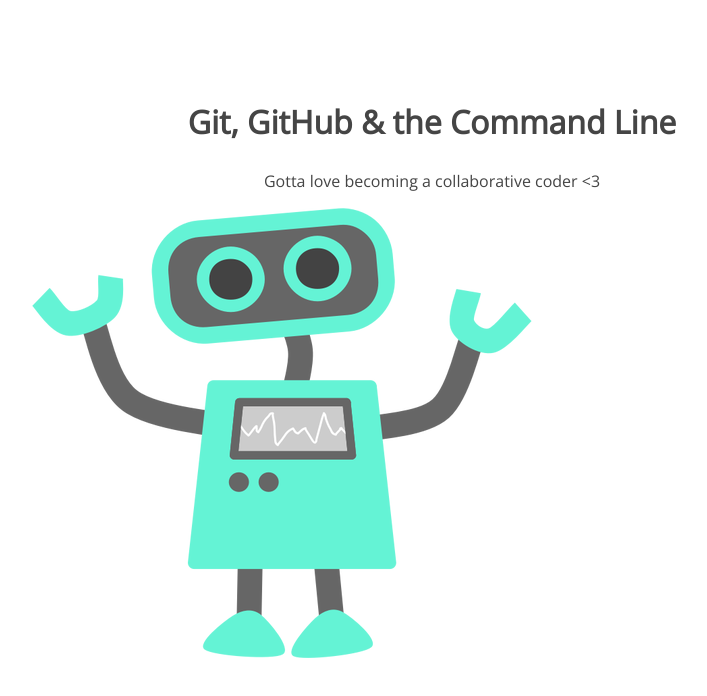
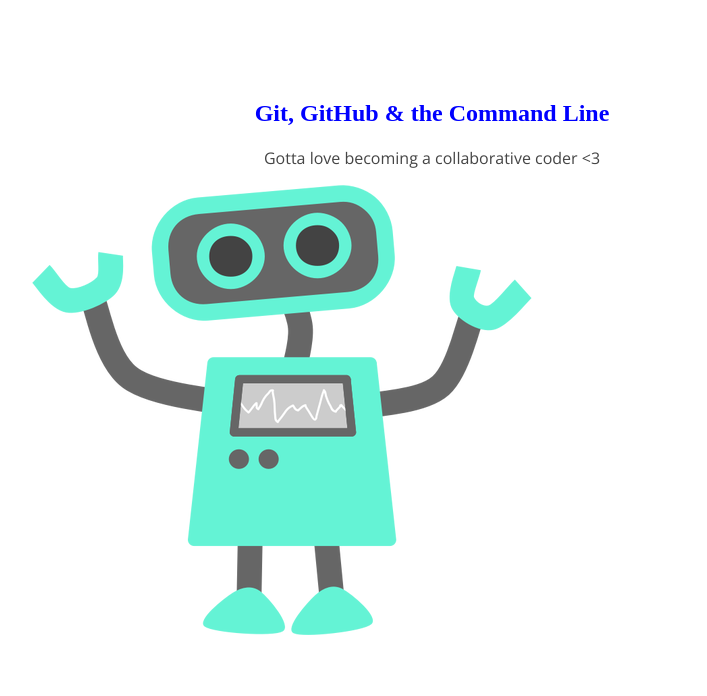
Before and after one commit to some7/my-new-repository, a plain HTML site: page index.html in a window 1280 px wide. Shown: the whole page, without its empty margins (208-915 px from the left). Drawn offline with nearby package versions, Linux system fonts and the light colour scheme.

Commit message:
change hero font

```diff
--- a/css/style.css
+++ b/css/style.css
@@ -8,8 +8,9 @@ section p {
 	color: #454545;
 }
 section h1 {
-	font: 32px 'Open Sans';
+	/*font: 32px 'Open Sans';*/
 	font-weight: bold;
+        color: blue;
 }
 section p {
 	font: 16px 'Open Sans';
```
